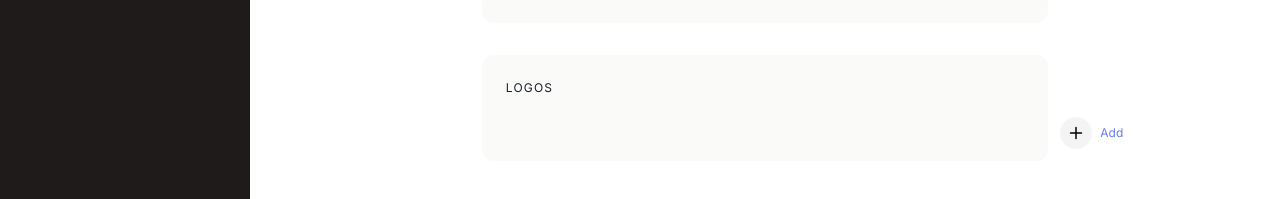
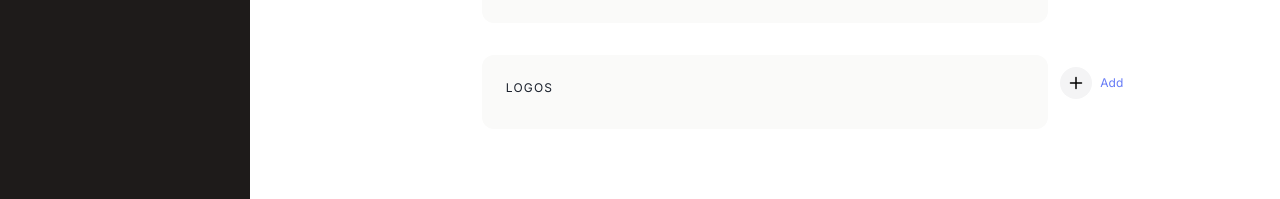
Before and after one commit to taufeeq-ahmed/fibr-ui-challenge, a Next.js app: page / in a window 1280 px wide. Shown: the part 531-730 px from the top of the page. Built offline with nearby package versions, Linux system fonts and the light colour scheme.

Commit message:
one more

```diff
--- a/page_components/Logos/styles.module.css
+++ b/page_components/Logos/styles.module.css
@@ -17,8 +17,9 @@
 }
 
 .edit_control {
-    position: relative;
-    left: calc(100% + 36px);
+    position: absolute;
+    min-width: 100px;
+    left: calc(100% + 12px);
     top: 12px;
     display: flex;
     gap: 8px;
```
